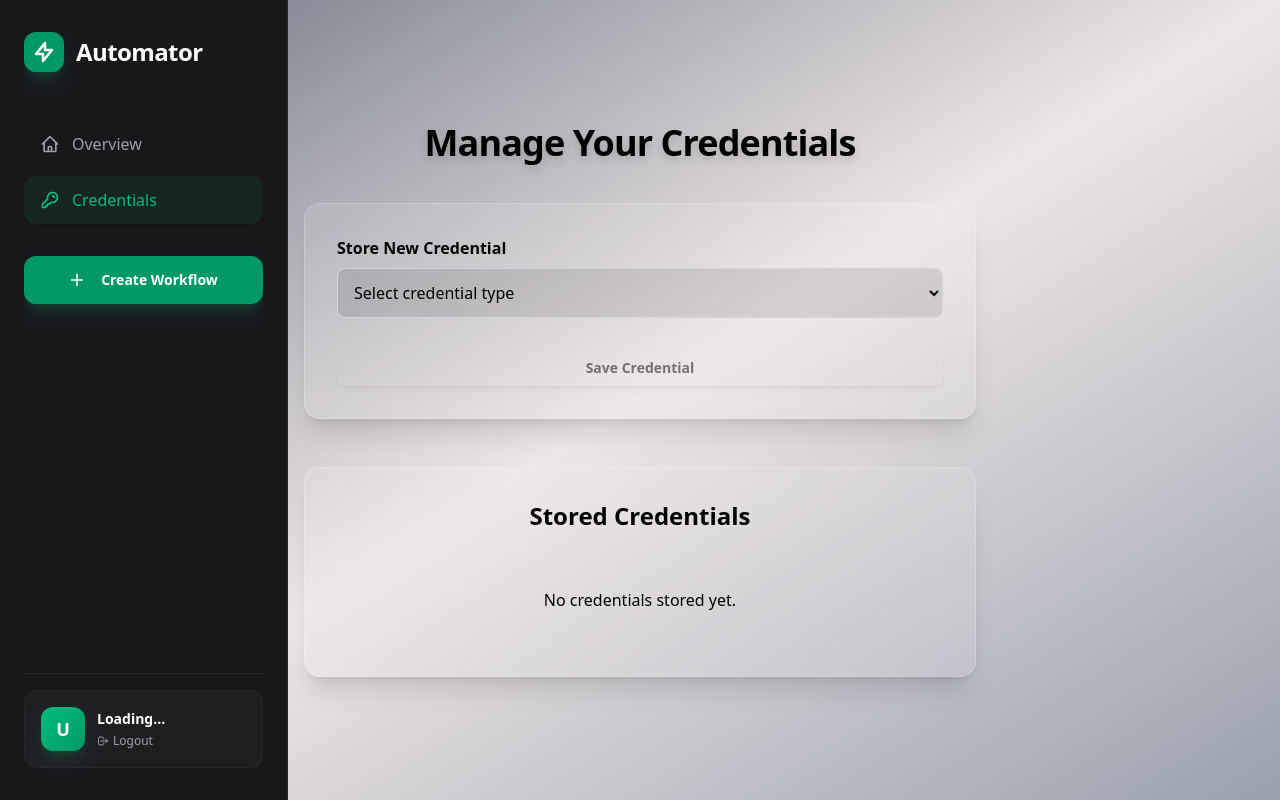
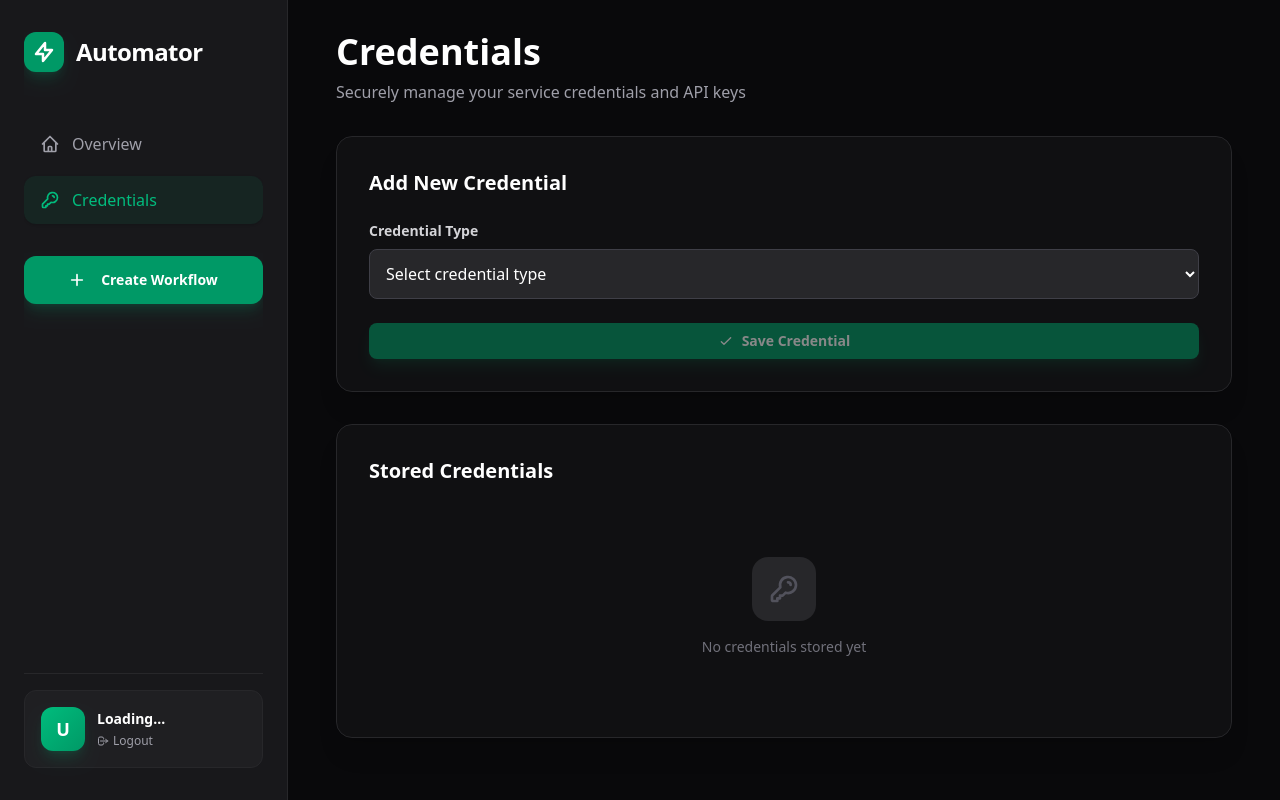
Before and after one commit to chaharhimanshu1004/ai-workflow-automator-ui, a Next.js app: page /credentials in a window 1280 px wide. Built offline with nearby package versions, Linux system fonts and the light colour scheme.

Commit message:
ui changes for creds page

```diff
--- a/app/credentials/page.tsx
+++ b/app/credentials/page.tsx
@@ -107,23 +107,28 @@ export default function CredentialsPage() {
     const fields = credentialFields[selectedType] || []
 
     return (
-        <div className="min-h-screen flex bg-gradient-to-br from-gray-500 via-red-950/10 to-gray-400">
+        <div className="min-h-screen flex bg-zinc-950">
             <Sidebar />
-            <main className="flex-1 flex flex-col items-center justify-center px-4 py-10">
-                <div className="w-full max-w-2xl">
-                    <h1 className="text-4xl font-extrabold mb-10 text-center text-foreground drop-shadow-lg tracking-tight">
-                        Manage Your Credentials
-                    </h1>
-                    <div className="backdrop-blur-lg bg-white/10 border border-white/20 rounded-2xl shadow-xl p-8 mb-12">
-                        <form onSubmit={handleSave} className="space-y-8">
+            <main className="flex-1 ml-72 py-8 px-4 sm:px-6 lg:px-8">
+                <div className="w-full max-w-4xl mx-auto">
+                    <div className="mb-8">
+                        <h1 className="text-4xl font-bold text-white mb-2">
+                            Credentials
+                        </h1>
+                        <p className="text-zinc-400">Securely manage your service credentials and API keys</p>
+                    </div>
+
+                    <div className="border border-zinc-800 bg-zinc-900/50 backdrop-blur rounded-2xl shadow-xl p-8 mb-8">
+                        <h2 className="text-xl font-bold text-white mb-6">Add New Credential</h2>
+                        <form onSubmit={handleSave} className="space-y-6">
                             <div>
-                                <label className="block text-base font-semibold text-foreground mb-2">
-                                    Store New Credential
+                                <label className="block text-sm font-semibold text-zinc-300 mb-2">
+                                    Credential Type
                                 </label>
                                 <select
                                     value={selectedType}
                                     onChange={e => setSelectedType(e.target.value)}
-                                    className="w-full rounded-lg border border-gray-300 p-3 bg-black/10 text-foreground focus:outline-none focus:ring-2 focus:ring-primary"
+                                    className="w-full rounded-lg border border-zinc-700 p-3 bg-zinc-800 text-white focus:outline-none focus:ring-2 focus:ring-emerald-600 focus:border-transparent transition-all"
                                     required
                                     disabled={isOAuthLoading}
                                 >
@@ -135,20 +140,20 @@ export default function CredentialsPage() {
                             </div>
 
                             {selectedType === 'gmail' && (
-                                <div className="bg-blue-50/60 border border-blue-200 rounded-lg p-4">
-                                    <div className="flex items-start">
-                                        <div className="flex-shrink-0">
-                                            <svg className="h-5 w-5 text-blue-400" fill="currentColor" viewBox="0 0 20 20">
+                                <div className="bg-emerald-500/10 border border-emerald-600/30 rounded-xl p-4">
+                                    <div className="flex items-start space-x-3">
+                                        <div className="flex-shrink-0 mt-0.5">
+                                            <svg className="h-5 w-5 text-emerald-500" fill="currentColor" viewBox="0 0 20 20">
                                                 <path fillRule="evenodd" d="M18 10a8 8 0 11-16 0 8 8 0 0116 0zm-7-4a1 1 0 11-2 0 1 1 0 012 0zM9 9a1 1 0 000 2v3a1 1 0 001 1h1a1 1 0 100-2v-3a1 1 0 00-1-1H9z" clipRule="evenodd" />
                                             </svg>
                                         </div>
-                                        <div className="ml-3">
-                                            <h3 className="text-sm font-medium text-blue-800">
+                                        <div>
+                                            <h3 className="text-sm font-semibold text-emerald-400 mb-1">
                                                 Gmail OAuth Authorization
                                             </h3>
-                                            <div className="mt-2 text-sm text-blue-700">
-                                                <p>You'll be redirected to Google to authorize access to your Gmail account. This is secure and we only request the minimum permissions needed to send emails.</p>
-                                            </div>
+                                            <p className="text-sm text-zinc-400 leading-relaxed">
+                                                You'll be redirected to Google to authorize access to your Gmail account. This is secure and we only request the minimum permissions needed to send emails.
+                                            </p>
                                         </div>
                                     </div>
                                 </div>
@@ -156,7 +161,7 @@ export default function CredentialsPage() {
 
                             {fields.map(field => (
                                 <div key={field.name}>
-                                    <label className="block text-base font-medium text-foreground mb-2">
+                                    <label className="block text-sm font-semibold text-zinc-300 mb-2">
                                         {field.label}
                                     </label>
                                     <input
@@ -164,7 +169,7 @@ export default function CredentialsPage() {
                                         name={field.name}
                                         value={formValues[field.name] || ""}
                                         onChange={handleInputChange}
-                                        className="w-full rounded-lg border border-gray-300 p-3 bg-black/10 text-foreground focus:outline-none focus:ring-2 focus:ring-primary"
+                                        className="w-full rounded-lg border border-zinc-700 p-3 bg-zinc-800 text-white placeholder-zinc-500 focus:outline-none focus:ring-2 focus:ring-emerald-600 focus:border-transparent transition-all"
                                         placeholder={field.placeholder}
                                         required
                                         disabled={isOAuthLoading}
@@ -174,7 +179,7 @@ export default function CredentialsPage() {
 
                             <Button
                                 type="submit"
-                                className="w-full bg-primary text-primary-foreground rounded-lg font-bold shadow-md hover:bg-primary/90 transition"
+                                className="w-full bg-emerald-600 text-white rounded-lg font-semibold shadow-lg shadow-emerald-600/20 hover:bg-emerald-700 transition-colors py-3"
                                 disabled={
                                     !selectedType ||
                                     (selectedType !== 'gmail' && fields.some(field => !formValues[field.name])) ||
@@ -182,46 +187,74 @@ export default function CredentialsPage() {
                                 }
                             >
                                 {isOAuthLoading ? (
-                                    <div className="flex items-center">
-                                        <div className="animate-spin rounded-full h-4 w-4 border-b-2 border-white mr-2"></div>
+                                    <div className="flex items-center justify-center">
+                                        <div className="animate-spin rounded-full h-5 w-5 border-b-2 border-white mr-2"></div>
                                         {selectedType === 'gmail' ? 'Authorizing...' : 'Saving...'}
                                     </div>
                                 ) : (
-                                    selectedType === 'gmail' ? 'Authorize with Google' : 'Save Credential'
+                                    <div className="flex items-center justify-center">
+                                        {selectedType === 'gmail' ? (
+                                            <>
+                                                <svg className="w-5 h-5 mr-2" fill="none" stroke="currentColor" viewBox="0 0 24 24" strokeWidth={2}>
+                                                    <path strokeLinecap="round" strokeLinejoin="round" d="M9 12l2 2 4-4m5.618-4.016A11.955 11.955 0 0112 2.944a11.955 11.955 0 01-8.618 3.04A12.02 12.02 0 003 9c0 5.591 3.824 10.29 9 11.622 5.176-1.332 9-6.03 9-11.622 0-1.042-.133-2.052-.382-3.016z" />
+                                                </svg>
+                                                Authorize with Google
+                                            </>
+                                        ) : (
+                                            <>
+                                                <svg className="w-5 h-5 mr-2" fill="none" stroke="currentColor" viewBox="0 0 24 24" strokeWidth={2}>
+                                                    <path strokeLinecap="round" strokeLinejoin="round" d="M5 13l4 4L19 7" />
+                                                </svg>
+                                                Save Credential
+                                            </>
+                                        )}
+                                    </div>
                                 )}
                             </Button>
                         </form>
                     </div>
 
-                    <div className="backdrop-blur-lg bg-white/10 border border-white/20 rounded-2xl shadow-xl p-8">
-                        <h2 className="text-2xl font-bold mb-6 text-foreground text-center">Stored Credentials</h2>
+                    <div className="border border-zinc-800 bg-zinc-900/50 backdrop-blur rounded-2xl shadow-xl p-8">
+                        <h2 className="text-xl font-bold text-white mb-6">Stored Credentials</h2>
                         {credentials.length === 0 ? (
-                            <div className="text-muted-foreground text-center py-8">No credentials stored yet.</div>
+                            <div className="text-center py-12">
+                                <div className="w-16 h-16 rounded-2xl bg-zinc-800 flex items-center justify-center mx-auto mb-4">
+                                    <svg className="w-8 h-8 text-zinc-600" fill="none" stroke="currentColor" viewBox="0 0 24 24" strokeWidth={2}>
+                                        <path strokeLinecap="round" strokeLinejoin="round" d="M15 7a2 2 0 012 2m4 0a6 6 0 01-7.743 5.743L11 17H9v2H7v2H4a1 1 0 01-1-1v-2.586a1 1 0 01.293-.707l5.964-5.964A6 6 0 1121 9z" />
+                                    </svg>
+                                </div>
+                                <p className="text-zinc-500 text-sm">No credentials stored yet</p>
+                            </div>
                         ) : (
-                            <ul className="space-y-4">
+                            <div className="space-y-3">
                                 {credentials.map((cred) => (
-                                    <li
+                                    <div
                                         key={cred.id}
-                                        className="flex items-center justify-between bg-black/20 rounded-lg px-5 py-4 shadow-sm"
+                                        className="flex items-center justify-between bg-zinc-800/50 hover:bg-zinc-800 rounded-xl px-5 py-4 transition-colors group"
                                     >
                                         <div className="flex items-center space-x-4">
-                                            <span className="font-semibold text-foreground">{cred.title}</span>
-                                            <span className="text-xs px-3 py-1 rounded bg-primary/10 text-primary font-medium uppercase tracking-wide">
-                                                {cred.platform}
-                                            </span>
+                                            <div className="w-10 h-10 rounded-lg bg-emerald-600/10 flex items-center justify-center group-hover:bg-emerald-600/20 transition-colors">
+                                                <svg className="w-5 h-5 text-emerald-500" fill="none" stroke="currentColor" viewBox="0 0 24 24" strokeWidth={2}>
+                                                    <path strokeLinecap="round" strokeLinejoin="round" d="M15 7a2 2 0 012 2m4 0a6 6 0 01-7.743 5.743L11 17H9v2H7v2H4a1 1 0 01-1-1v-2.586a1 1 0 01.293-.707l5.964-5.964A6 6 0 1121 9z" />
+                                                </svg>
+                                            </div>
+                                            <div>
+                                                <div className="font-semibold text-white">{cred.title}</div>
+                                                <div className="text-xs text-zinc-500 mt-0.5">{cred.platform}</div>
+                                            </div>
                                         </div>
 
                                         <div className="flex items-center space-x-2">
                                             {showDeleteConfirm === cred.id ? (
                                                 <div className="flex items-center space-x-2">
-                                                    <span className="text-xs text-muted-foreground">Delete?</span>
+                                                    <span className="text-xs text-zinc-400 font-medium mr-1">Delete?</span>
                                                     <button
                                                         onClick={(e) => {
                                                             e.stopPropagation();
                                                             handleDeleteCredential(cred.id, cred.title);
                                                         }}
                                                         disabled={deletingId === cred.id}
-                                                        className="px-2 py-1 text-xs bg-red-600 text-white rounded hover:bg-red-700 disabled:opacity-50 transition"
+                                                        className="px-3 py-1.5 text-xs font-medium bg-red-600 text-white rounded-lg hover:bg-red-700 disabled:opacity-50 transition-colors"
                                                     >
                                                         {deletingId === cred.id ? (
                                                             <div className="flex items-center">
@@ -234,7 +267,7 @@ export default function CredentialsPage() {
                                                     </button>
                                                     <button
                                                         onClick={cancelDelete}
-                                                        className="px-2 py-1 text-xs bg-gray-500 text-white rounded hover:bg-gray-600 transition"
+                                                        className="px-3 py-1.5 text-xs font-medium bg-zinc-700 text-white rounded-lg hover:bg-zinc-600 transition-colors"
                                                     >
                                                         No
                                                     </button>
@@ -242,51 +275,53 @@ export default function CredentialsPage() {
                                             ) : (
                                                 <button
                                                     onClick={(e) => confirmDelete(e, cred.id)}
-                                                    className="p-2 text-red-500 hover:text-red-700 hover:bg-red-50/10 rounded transition-colors"
+                                                    className="p-2 text-red-400 hover:text-red-300 hover:bg-red-500/10 rounded-lg transition-colors"
                                                     title="Delete credential"
                                                 >
                                                     <svg
-                                                        className="w-4 h-4"
+                                                        className="w-5 h-5"
                                                         fill="none"
                                                         stroke="currentColor"
                                                         viewBox="0 0 24 24"
+                                                        strokeWidth={2}
                                                     >
                                                         <path
                                                             strokeLinecap="round"
                                                             strokeLinejoin="round"
-                                                            strokeWidth={2}
                                                             d="M19 7l-.867 12.142A2 2 0 0116.138 21H7.862a2 2 0 01-1.995-1.858L5 7m5 4v6m4-6v6m1-10V4a1 1 0 00-1-1h-4a1 1 0 00-1 1v3M4 7h16"
                                                         />
                                                     </svg>
                                                 </button>
                                             )}
                                         </div>
-                                    </li>
+                                    </div>
                                 ))}
-                            </ul>
+                            </div>
                         )}
                     </div>
                 </div>
 
                 {showDeleteConfirm && (
-                    <div className="fixed inset-0 bg-black bg-opacity-50 flex items-center justify-center z-50">
-                        <div className="bg-white rounded-lg p-6 shadow-xl max-w-md w-full mx-4">
-                            <div className="flex items-center mb-4">
-                                <svg className="w-6 h-6 text-red-500 mr-3" fill="none" stroke="currentColor" viewBox="0 0 24 24">
-                                    <path strokeLinecap="round" strokeLinejoin="round" strokeWidth={2} d="M12 9v2m0 4h.01m-6.938 4h13.856c1.54 0 2.502-1.667 1.732-2.5L13.732 4c-.77-.833-1.964-.833-2.732 0L3.732 16.5c-.77.833.192 2.5 1.732 2.5z" />
-                                </svg>
-                                <h3 className="text-lg font-bold text-gray-900">Delete Credential</h3>
+                    <div className="fixed inset-0 bg-black/70 backdrop-blur-sm flex items-center justify-center z-50 p-4">
+                        <div className="bg-zinc-900 border border-zinc-800 rounded-2xl p-8 shadow-2xl max-w-md w-full">
+                            <div className="flex items-center mb-6">
+                                <div className="w-12 h-12 rounded-full bg-red-500/10 flex items-center justify-center mr-4">
+                                    <svg className="w-6 h-6 text-red-500" fill="none" stroke="currentColor" viewBox="0 0 24 24" strokeWidth={2}>
+                                        <path strokeLinecap="round" strokeLinejoin="round" d="M12 9v2m0 4h.01m-6.938 4h13.856c1.54 0 2.502-1.667 1.732-2.5L13.732 4c-.77-.833-1.964-.833-2.732 0L3.732 16.5c-.77.833.192 2.5 1.732 2.5z" />
+                                    </svg>
+                                </div>
+                                <h3 className="text-xl font-bold text-white">Delete Credential</h3>
                             </div>
 
-                            <p className="text-sm text-gray-600 mb-6">
-                                Are you sure you want to delete "{credentials.find(c => c.id === showDeleteConfirm)?.title}"?
+                            <p className="text-zinc-400 mb-8 leading-relaxed">
+                                Are you sure you want to delete <span className="text-white font-semibold">"{credentials.find(c => c.id === showDeleteConfirm)?.title}"</span>?
                                 This action cannot be undone and will remove access to this service.
                             </p>
 
                             <div className="flex space-x-3">
                                 <button
                                     onClick={cancelDelete}
-                                    className="flex-1 py-2 border border-gray-300 rounded-md shadow-sm text-sm font-medium text-gray-700 bg-white hover:bg-gray-50 transition"
+                                    className="flex-1 py-3 border border-zinc-700 rounded-lg text-sm font-medium text-zinc-300 bg-zinc-800/50 hover:bg-zinc-800 transition-colors"
                                     disabled={deletingId === showDeleteConfirm}
                                 >
                                     Cancel
@@ -299,7 +334,7 @@ export default function CredentialsPage() {
                                         }
                                     }}
                                     disabled={deletingId === showDeleteConfirm}
-                                    className="flex-1 py-2 border border-transparent rounded-md shadow-sm text-sm font-medium text-white bg-red-600 hover:bg-red-700 disabled:opacity-50 transition"
+                                    className="flex-1 py-3 rounded-lg text-sm font-medium text-white bg-red-600 hover:bg-red-700 disabled:opacity-50 transition-colors shadow-lg shadow-red-600/20"
                                 >
                                     {deletingId === showDeleteConfirm ? (
                                         <div className="flex items-center justify-center">
```
